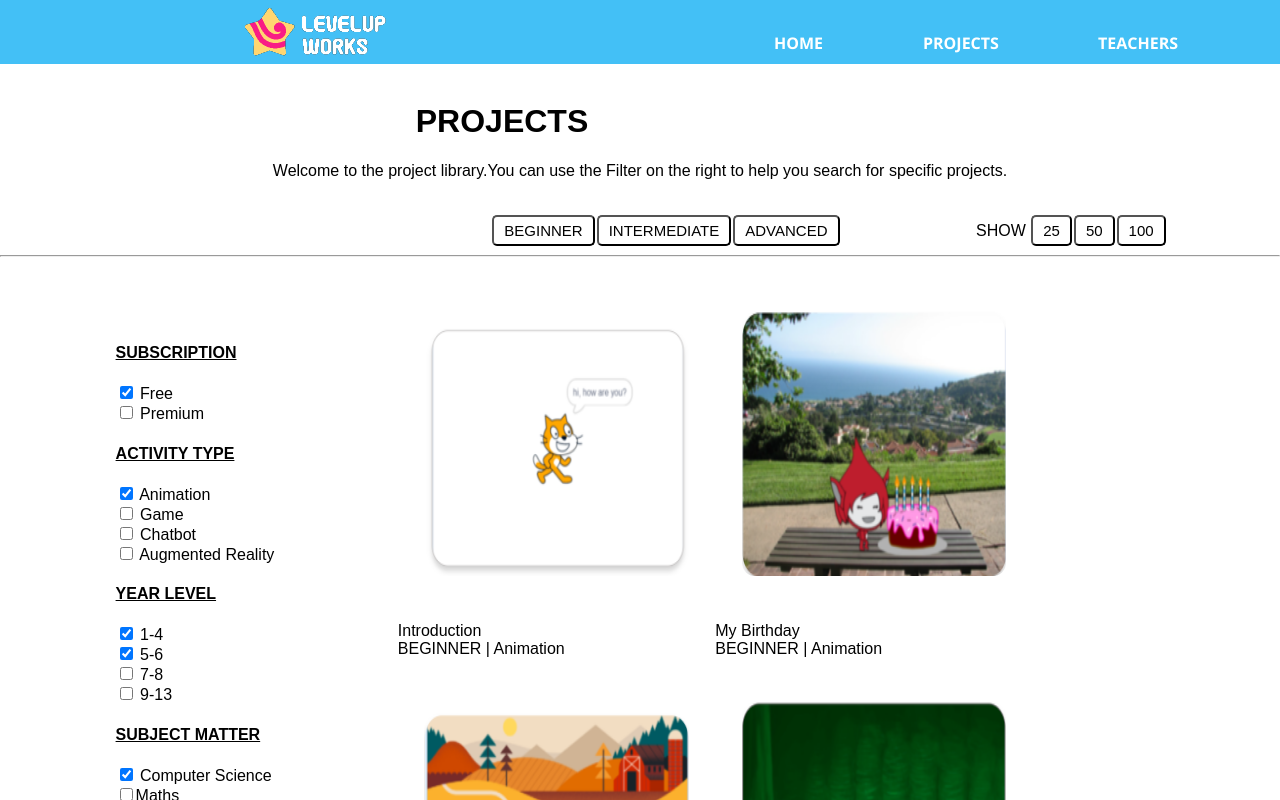
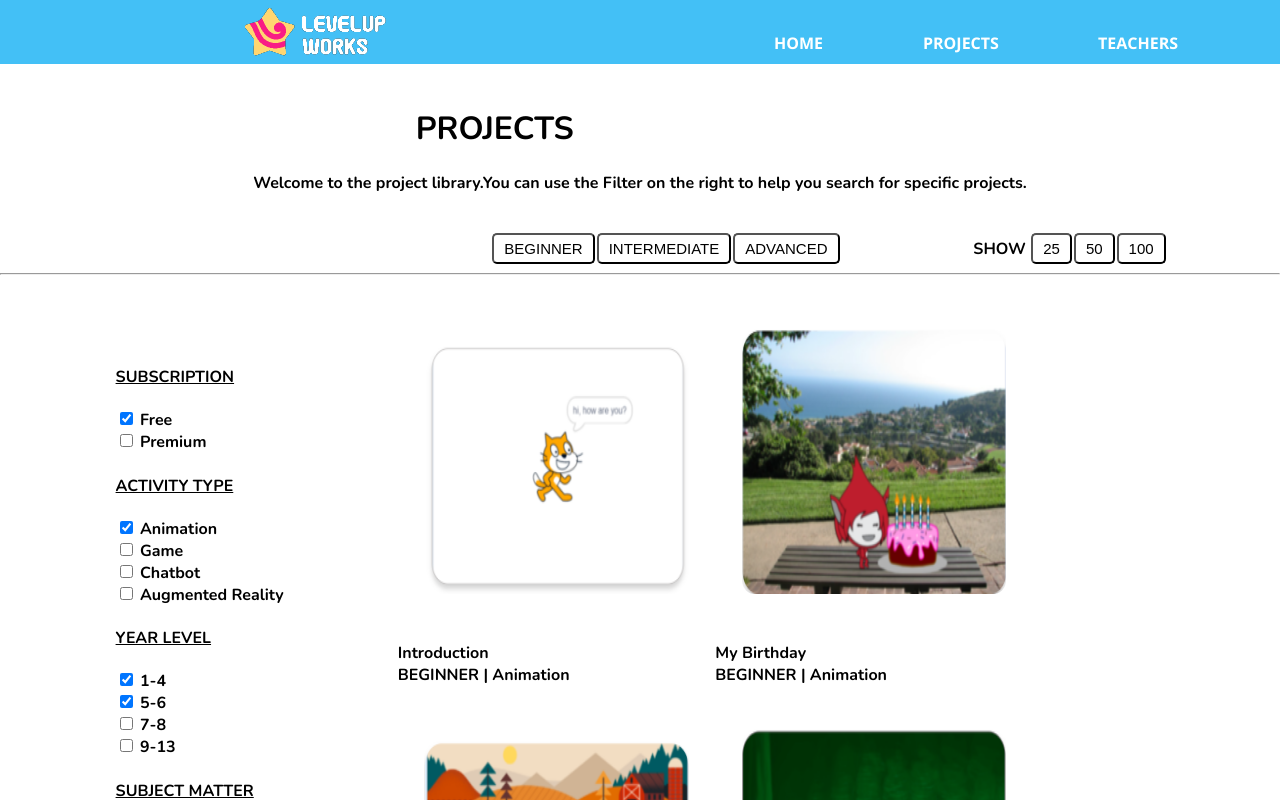
Before and after one commit to vessiBop/mission-x, a React (Create React App) app: page /StudentsProjectPage in a window 1280 px wide. Shown: the top 800 px of the page. Built offline with nearby package versions, Linux system fonts and the light colour scheme.

Commit message:
changes in homepage

```diff
--- a/src/Homepage.js
+++ b/src/Homepage.js
@@ -12,7 +12,6 @@ import './SectionThree.css';
 import ExplanationsOfProject from './Explanations';
 import './Explanations.css';
 import FinalSectionBeforeNavbar from './FinalSection';
-import StudentsProjectPage from './StudentsProjectPage';
 
 
 
@@ -25,7 +24,6 @@ export default function Homepage() {
         <ResponsiveImages />
         <ExplanationsOfProject />
         <FinalSectionBeforeNavbar />
-          <StudentsProjectPage />
 
       </div>
     );
--- a/src/StudentsProjectPage.css
+++ b/src/StudentsProjectPage.css
@@ -1,5 +1,5 @@
 .main{
-  font-family: "adobe-clean", sans-serif;
+  font-family:Nunito, Black ;
   position:relative;
   display:block;
 }
```
Also changed, not shown: src/images/RawiriFletcher.png (added).
